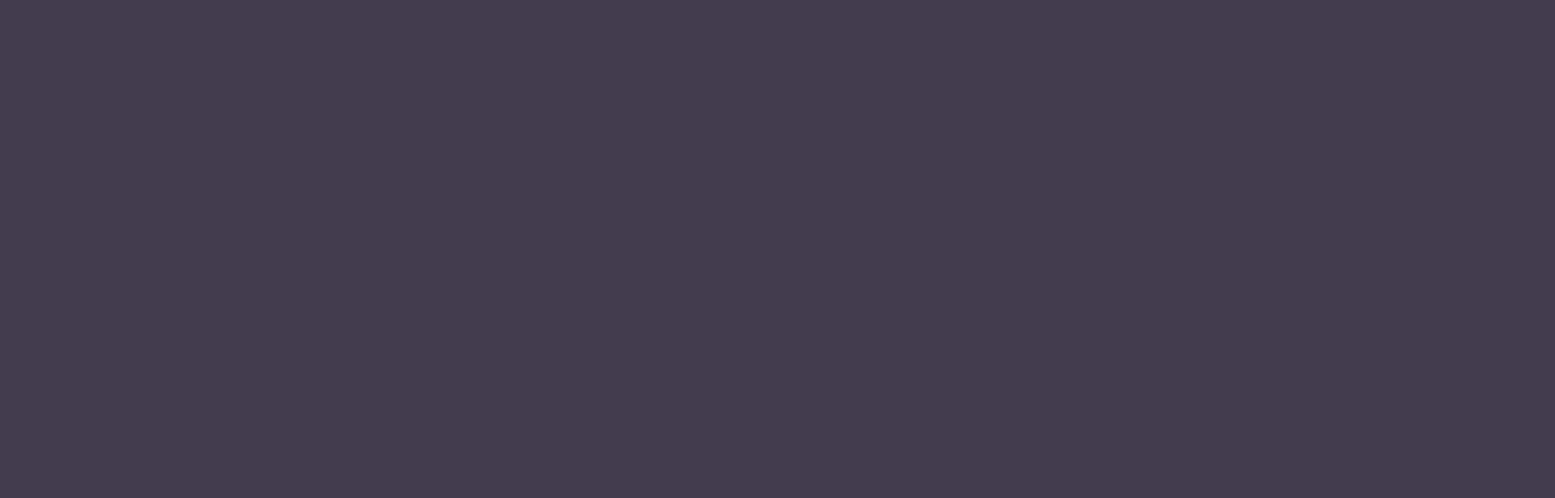
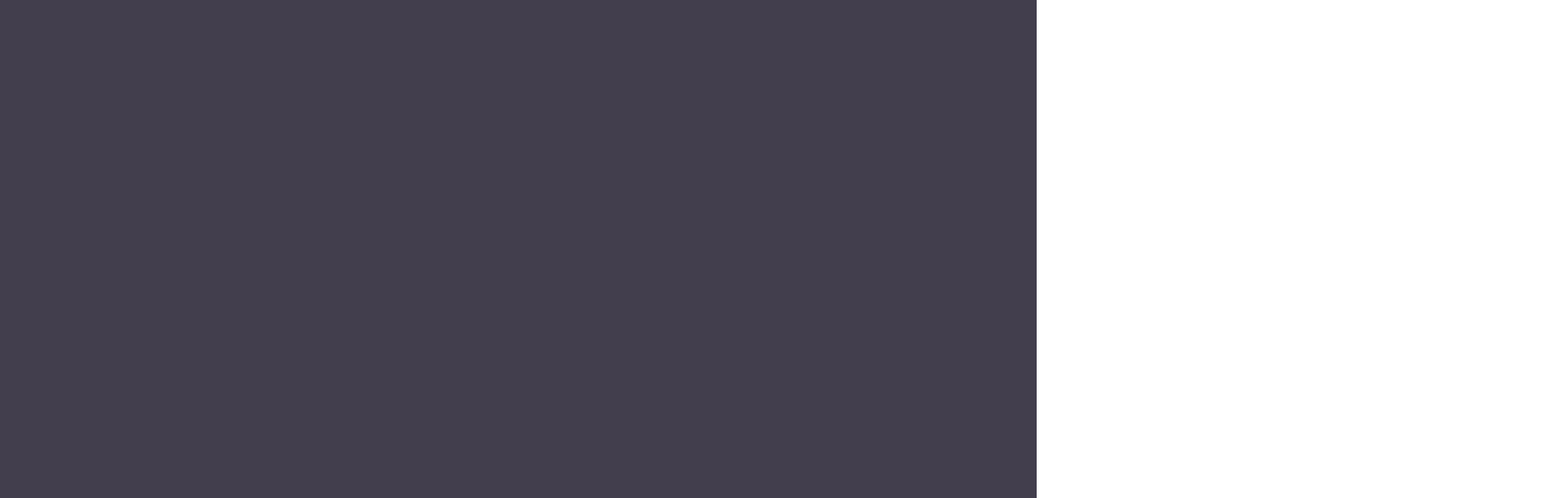
Before and after one commit to iRyuuzaki/webMer, a plain HTML site: page index.html in a window 1280 px wide. Shown: the top 616 px of the page at 81% size, 1920 px wide, since content can reach past the window. Drawn offline with Linux system fonts and the light colour scheme.

Commit message:
Update style.css

```diff
--- a/style.css
+++ b/style.css
@@ -6,9 +6,9 @@
 
 section{
     height: 90vh;
-    width: 180%;
+    width: 100%;
     background-color: rgb(66, 62, 77);
-   background-position: left;
+   background-position: center;
    background-repeat: no-repeat;
    background-size: 10.6cm;
 
```
